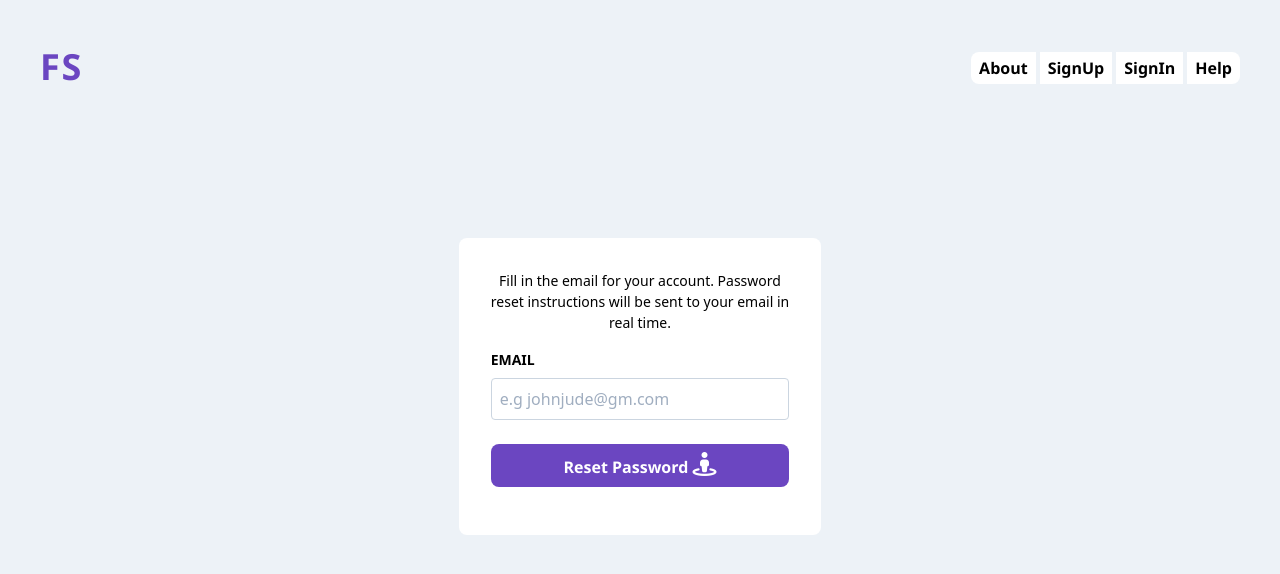
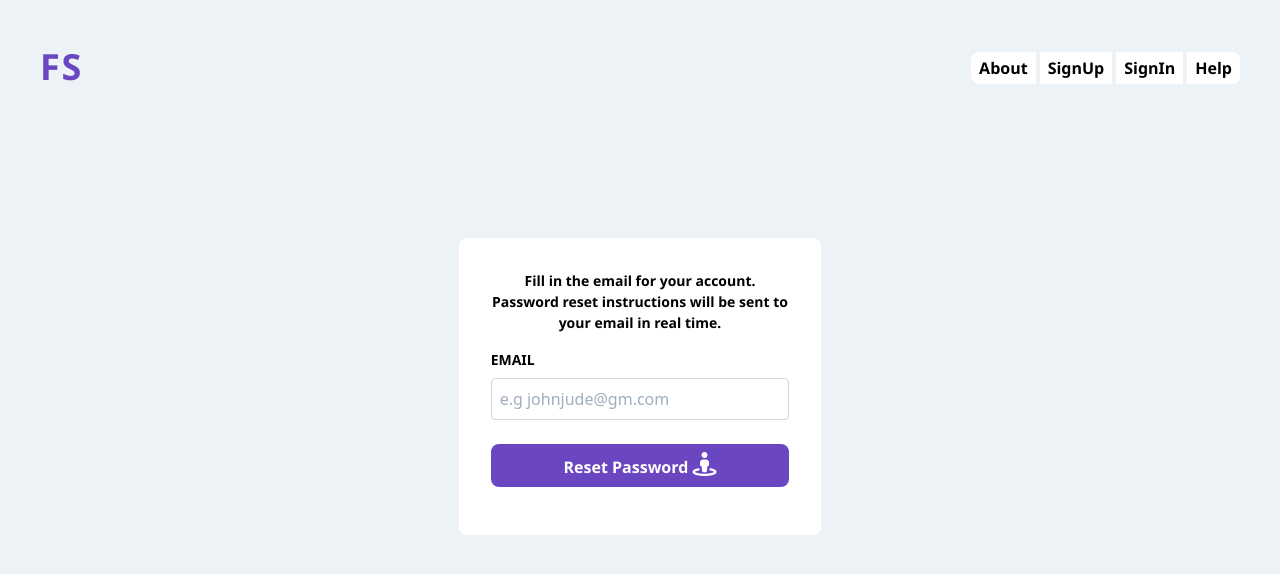
Before and after one commit to boyepanthera/fileseat, a React (Create React App) app: page /forgot in a window 1280 px wide. Shown: the top 574 px of the page. Built offline with nearby package versions, Linux system fonts and the light colour scheme; a web font is replaced by a local one.

Commit message:
passwd reset msg state

```diff
--- a/src/components/Forgot.js
+++ b/src/components/Forgot.js
@@ -46,9 +46,13 @@ export const Forgot = () => {
                     {
                         () =>
                             <Form className='w-full bg-white mx-auto p-8 mt-5 rounded-lg'>
-                                <div className ='text-sm mb-4 text-center'>
-                                    Fill in the email for your account. Password reset instructions will be sent to your email in real time.
-                                </div>
+                                    {
+                                        success ? (null) : (
+                                        <div className='text-sm mb-4 font-semibold text-center'>
+                                            Fill in the email for your account. Password reset instructions will be sent to your email in real time.
+                                        </div>
+                                        )
+                                    }
                                 <div>
                                     <label className='block text-black font-bold uppercase text-sm'>Email</label>
                                     <Field className='w-full rounded rounded-sm p-2 my-2 border border-gray-400' type='text' name='email' placeholder='e.g johnjude@gm.com' />
```
